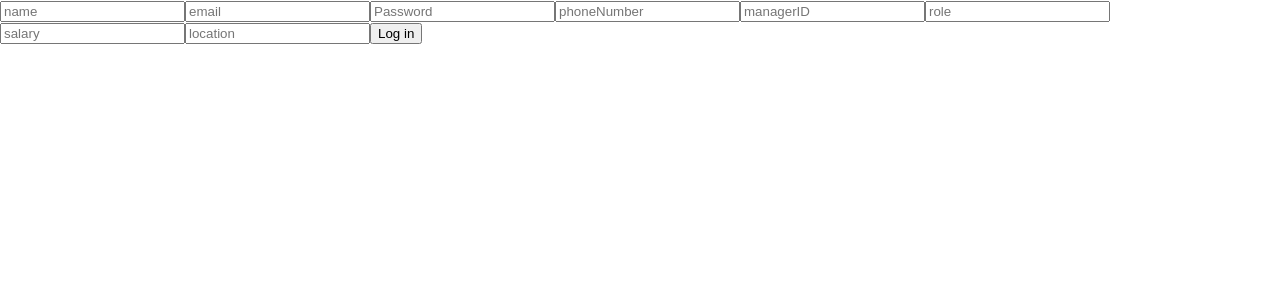
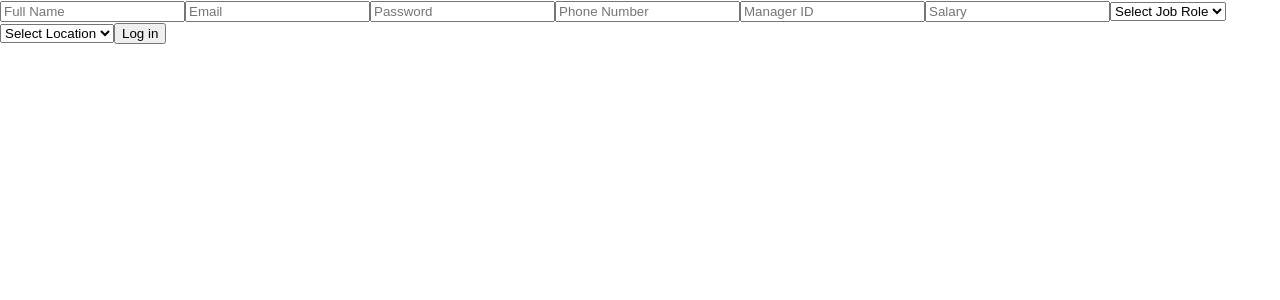
Before and after one commit to ChristianSmith46/Enterprise-Directory, a React (Create React App) app in the folder client/: page /create in a window 1280 px wide. Shown: the top 300 px of the page. Built offline with nearby package versions, Linux system fonts and the light colour scheme.

Commit message:
Added dropdown for create user form

```diff
--- a/client/src/components/CreateUserForm.js
+++ b/client/src/components/CreateUserForm.js
@@ -34,17 +34,17 @@ function CreateUserForm() {
   return (
     <form onSubmit={handleSubmit}>
       <input
-        type="name"
+        type="text"
         value={name}
         onChange={(e) => setName(e.target.value)}
-        placeholder="name"
+        placeholder="Full Name"
         required
       />
       <input
         type="email"
         value={email}
         onChange={(e) => setEmail(e.target.value)}
-        placeholder="email"
+        placeholder="Email"
         required
       />
       <input
@@ -55,40 +55,40 @@ function CreateUserForm() {
         required
       />
       <input
-        type="phoneNumber"
+        type="text"
         value={phoneNumber}
         onChange={(e) => setPhoneNumber(e.target.value)}
-        placeholder="phoneNumber"
+        placeholder="Phone Number"
         required
       />
       <input
-        type="managerID"
+        type="text"
         value={managerID}
         onChange={(e) => setManagerID(e.target.value)}
-        placeholder="managerID"
+        placeholder="Manager ID"
         required
       />
       <input
-        type="role"
-        value={role}
-        onChange={(e) => setRole(e.target.value)}
-        placeholder="role"
+        type="text"
+        value={salary}
+        onChange={(e) => setSalary(e.target.value)}
+        placeholder="Salary"
         required
       />
-      <input
-        type="salary"
-        value={salary}
-        onChange={(e) => setSalary(e.target.value)}
-        placeholder="salary"
-        required
-      />
-      <input
-        type="location"
-        value={location}
-        onChange={(e) => setLocation(e.target.value)}
-        placeholder="location"
-        required
-      />
+      <select value={role} onChange={(e) => setRole(e.target.value)}>
+        <option value="">Select Job Role</option>
+        <option value="Manager">Manager</option>
+        <option value="Employee">Employee</option>
+        <option value="Hr">HR</option>
+      </select>
+      <select value={location} onChange={(e) => setLocation(e.target.value)}>
+        <option value="">Select Location</option>
+        <option value="New York City">New York City</option>
+        <option value="Los Angeles">Los Angeles</option>
+        <option value="Chicago">Chicago</option>
+        <option value="Houston">Houston</option>
+        <option value="Phoenix">Phoenix</option>
+      </select>
       <button type="submit">Log in</button>
     </form>
   );
```
